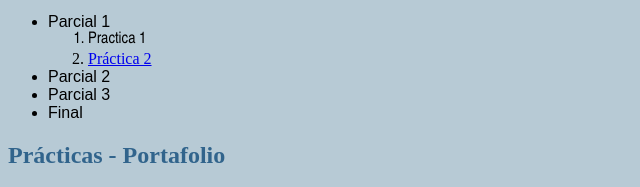
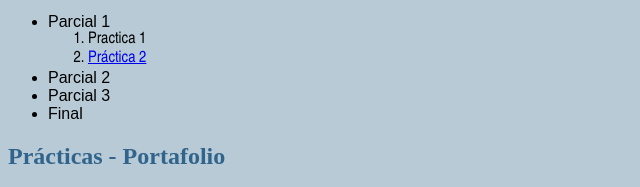
Before and after one commit to toreritta/portafolioaht, a plain HTML site: page index.html in a window 1280 px wide. Shown: the part 1350-1537 px from the top of the page, 0-640 px from the left. Drawn offline with Linux system fonts and the light colour scheme.

Commit message:
index.html

```diff
--- a/index.html
+++ b/index.html
@@ -71,7 +71,7 @@
 			<li style="font-family: Arial;">Parcial 1</li>
 			<ol>
 				<li style="font-family: Arial Narrow;">Practica 1</li>
-				<li>
+				<li style="font-family: Arial Narrow;">
 					<a href="Practica2Tablas.html">Práctica 2</a>
 				</li>
 			</ol>
```
